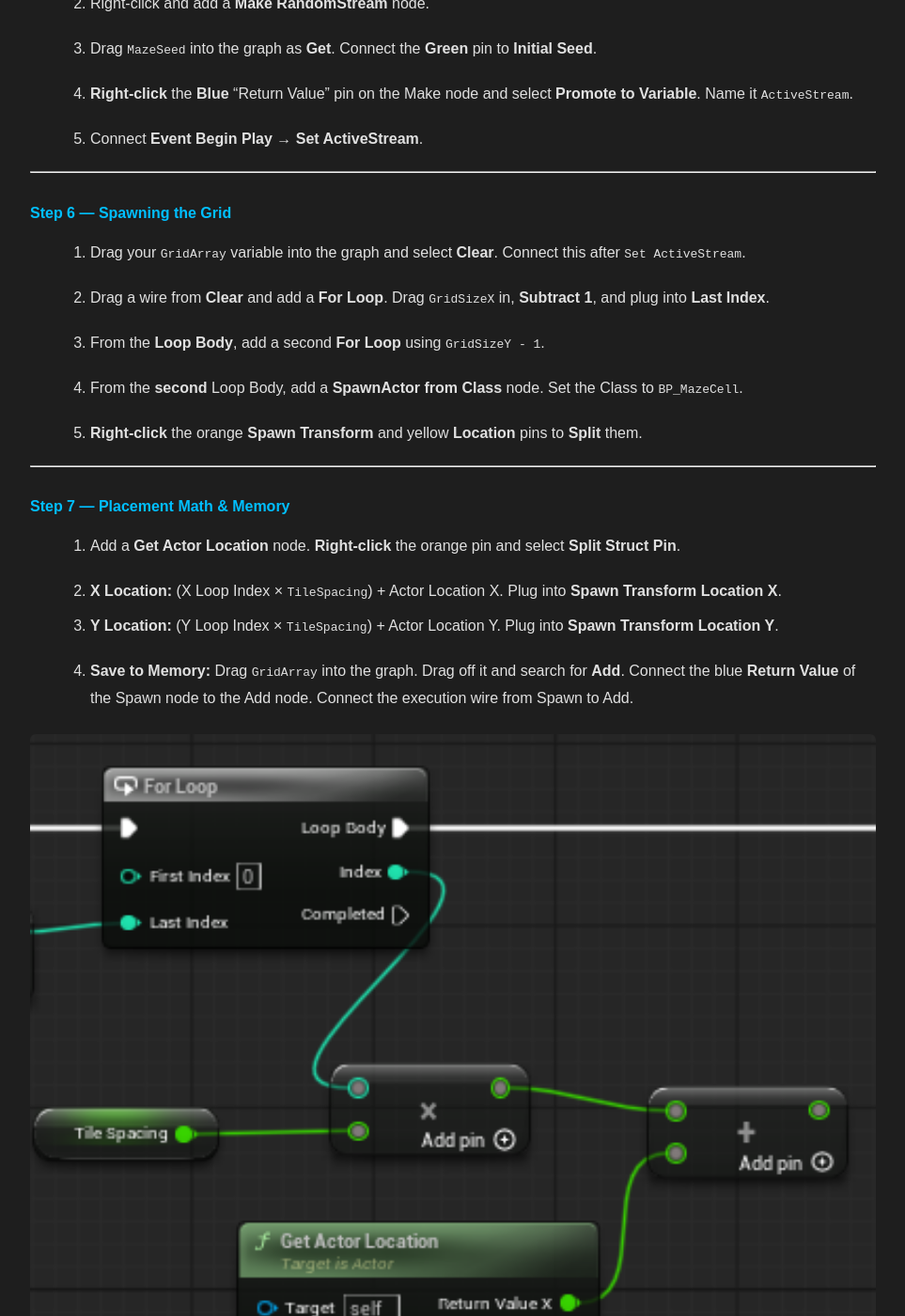
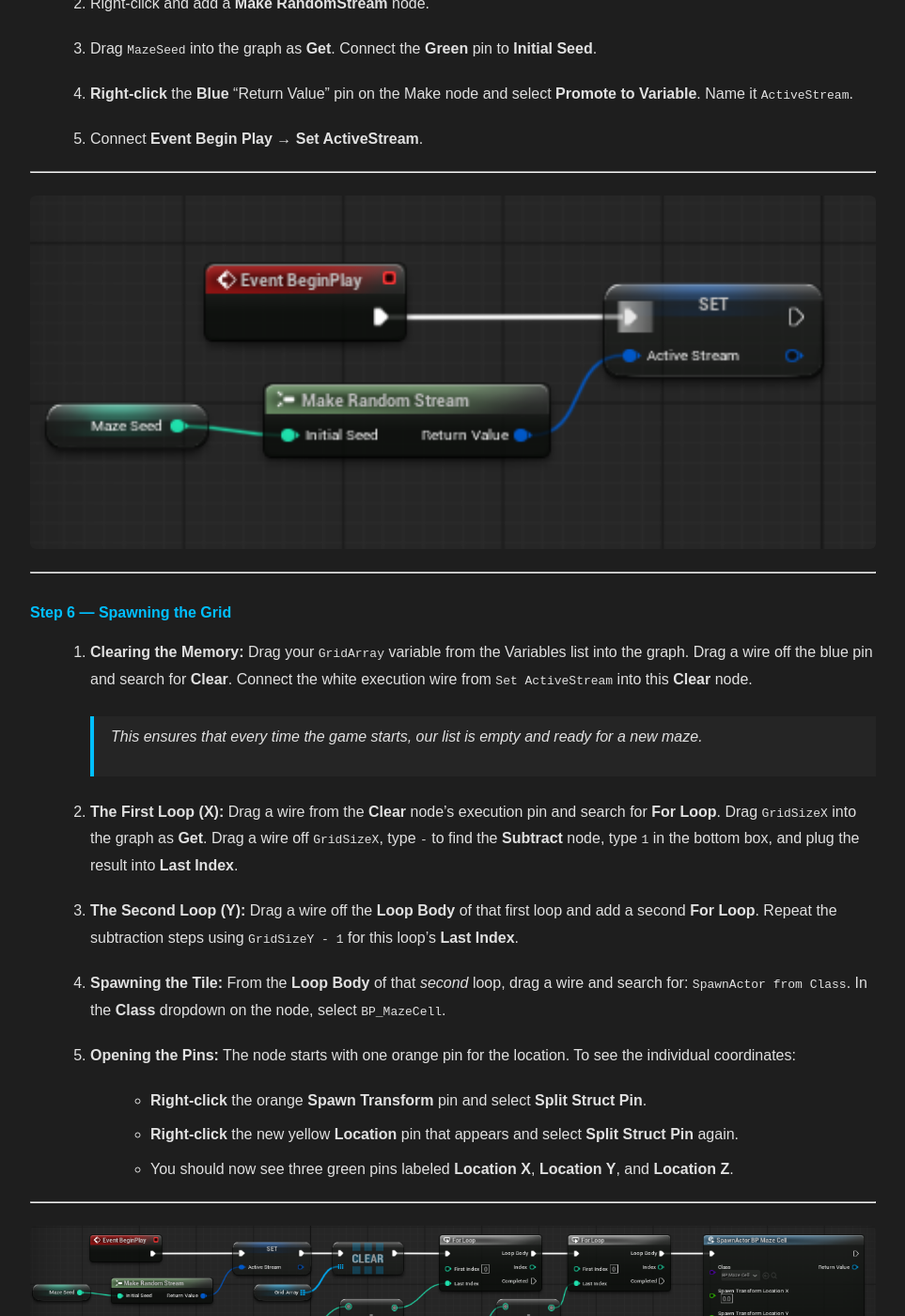
Before and after one commit to ScriptureExamined/NovawrightStudios, a Jekyll site: the page built from _posts/2026-04-18-gemini-maze-generator.md, in a window 1280 px wide and 1400 px high, scrolled down 4006 px. Shown: the whole window at 94% size, without its empty margins (158-1121 px from the left). Built offline with Jekyll 4.4.1, drawn with Linux system fonts in a browser that asks for light colours; some of the changed text lies outside the part shown.

Commit message:
Finished Maze Tutorial Part 1

```diff
--- a/_posts/2026-04-18-gemini-maze-generator.md
+++ b/_posts/2026-04-18-gemini-maze-generator.md
@@ -186,32 +186,79 @@
 
 ---
 
+<a href="{{ '/assets/images/blog/Part1-Step-5.png' | relative_url }}" style="flex:1;">
+    <img src="{{ '/assets/images/blog/Part1-Step-5.png' | relative_url }}" style="width:100%;" alt="Showing setting MazeSeed" class="post-image">
+</a>
+
+---
+
 #### Step 6 — Spawning the Grid
 
-20. Drag your `GridArray` variable into the graph and select **Clear**. Connect this after `Set ActiveStream`.
+20. **Clearing the Memory:** Drag your `GridArray` variable from the Variables list into the graph. Drag a wire off the blue pin and search for **Clear**. Connect the white execution wire from `Set ActiveStream` into this **Clear** node.
 
-21. Drag a wire from **Clear** and add a **For Loop**. Drag `GridSizeX` in, **Subtract 1**, and plug into **Last Index**.
+    > _This ensures that every time the game starts, our list is empty and ready for a new maze._
 
-22. From the **Loop Body**, add a second **For Loop** using `GridSizeY - 1`.
+21. **The First Loop (X):** Drag a wire from the **Clear** node's execution pin and search for **For Loop**. Drag `GridSizeX` into the graph as **Get**. Drag a wire off `GridSizeX`, type `-` to find the **Subtract** node, type `1` in the bottom box, and plug the result into **Last Index**.
 
-23. From the **second** Loop Body, add a **SpawnActor from Class** node. Set the Class to `BP_MazeCell`.
+22. **The Second Loop (Y):** Drag a wire off the **Loop Body** of that first loop and add a second **For Loop**. Repeat the subtraction steps using `GridSizeY - 1` for this loop's **Last Index**.
 
-24. **Right-click** the orange **Spawn Transform** and yellow **Location** pins to **Split** them.
+23. **Spawning the Tile:** From the **Loop Body** of that _second_ loop, drag a wire and search for:
+    `SpawnActor from Class`.
+    In the **Class** dropdown on the node, select `BP_MazeCell`.
+
+24. **Opening the Pins:** The node starts with one orange pin for the location. To see the individual coordinates:
+    - **Right-click** the orange **Spawn Transform** pin and select **Split Struct Pin**.
+    - **Right-click** the new yellow **Location** pin that appears and select **Split Struct Pin** again.
+    - You should now see three green pins labeled **Location X**, **Location Y**, and **Location Z**.
+
+---
+
+<a href="{{ '/assets/images/blog/Part1-Step-6.png' | relative_url }}" style="flex:1;">
+    <img src="{{ '/assets/images/blog/Part1-Step-6.png' | relative_url }}" style="width:100%;" alt="A Blueprint graph showing the execution flow starting from a 'Clear GridArray' node into nested For Loops with subtracted indices and a split SpawnActor node." class="post-image">
+</a>
 
 ---
 
 #### Step 7 — Placement Math & Memory
 
-25. Add a **Get Actor Location** node. **Right-click** the orange pin and select **Split Struct Pin**.
+25. **Finding the Start Point:** Right-click and search for **Get Actor Location**.
+    - **Right-click** the orange **Return Value** pin and select **Split Struct Pin**.
+      > _This gives us the exact X, Y, and Z coordinates of where you placed the Generator in your level. Without this, the maze would always spawn at the center of the world (0,0,0) instead of where you want it._
 
-26. **X Location:** (X Loop Index × `TileSpacing`) + Actor Location X. Plug into **Spawn Transform Location X**.
-27. **Y Location:** (Y Loop Index × `TileSpacing`) + Actor Location Y. Plug into **Spawn Transform Location Y**.
+26. **Calculating the X Position:** \* Drag a wire from the **Index** pin of your first **For Loop** (the X loop).
+    - Type `*` and select **Multiply**. Plug your `TileSpacing` variable into the bottom of that node.
+    - Drag a wire from the result, type `+`, and select **Add**.
+    - Connect the other side of the **Add** node to the **Return Value X** from your Actor Location.
+    - Plug the final result into **Spawn Transform Location X**.
 
-28. **Save to Memory:** Drag `GridArray` into the graph. Drag off it and search for **Add**. Connect the blue **Return Value** of the Spawn node to the Add node. Connect the execution wire from Spawn to Add.
+27. **Calculating the Y Position:** \* Repeat the exact same steps for the Y axis: Multiply the **Index** of the second loop by `TileSpacing`, add it to the **Return Value Y**, and plug it into **Spawn Transform Location Y**.
 
-<a href="{{ '/assets/images/blog/Part1-Step-7.png' | relative_url }}">
-  <img src="{{ '/assets/images/blog/Part1-Step-7.png' | relative_url }}" alt="Complete grid spawning and array logic" class="post-image">
+28. **Save to Memory (The Array):** \* Drag your `GridArray` variable into the graph. Drag a wire off its pin and search for the **Add** node.
+    - **The Wire Connection:** Connect the white execution wire from the **SpawnActor** node into the **Add** node.
+    - **The Reference Connection:** Connect the blue **Return Value** (the actual cell we just created) from the Spawn node into the blue input pin of the **Add** node.
+
+<a href="{{ '/assets/images/blog/Part1-Step-7.png' | relative_url }}" style="flex:1;">
+    <img src="{{ '/assets/images/blog/Part1-Step-7.png' | relative_url }}" style="width:100%;" alt="Complete grid spawning logic showing the math for local-to-world coordinate conversion and adding the result to the GridArray." class="post-image">
 </a>
+
+---
+
+### Why the Math Matters
+
+Think of the Loop Index as a **Coordinate** (like 0, 1, 2) and the Tile Spacing as the **Size**.
+If your spacing is 100:
+
+- Tile 0 is at `0 * 100 = 0`.
+- Tile 1 is at `1 * 100 = 100`.
+- Tile 2 is at `2 * 100 = 200`.
+
+By adding the **Actor Location** at the end, we shift that entire grid to start wherever the Generator is sitting in your level!
+
+---
+
+### Why the Array Matters
+
+By using the **Add** node, we are taking the "Cell" we just spawned and putting it into our `GridArray` list. Because the loops run in order, **Index 0** in our list will always be the first tile (the Entrance), and the last index will be the far corner (the Exit).
 
 ---
 
@@ -237,3 +284,9 @@
 ### Expected result
 
 When you hit **Play**, a 10x10 square of walled tiles will appear. It looks like a waffle now, but because we have a **Seed** and a **GridArray**, we are ready to start carving a perfect, repeatable maze!
+
+---
+
+> Stay tuned for part 2.
+
+---
```
Also changed, not shown: other parts of _posts/2026-04-18-gemini-maze-generator.md (+1 -1 lines), assets/images/blog/Part1-Step-5.png, assets/images/blog/Part1-Step-6.png (added), assets/images/blog/Part1-Step-7.png, assets/images/blog/Part2-Step-1.png (deleted), assets/images/blog/Part2-Step-3.png (deleted), assets/images/blog/Part3-Step-2.png (deleted).
